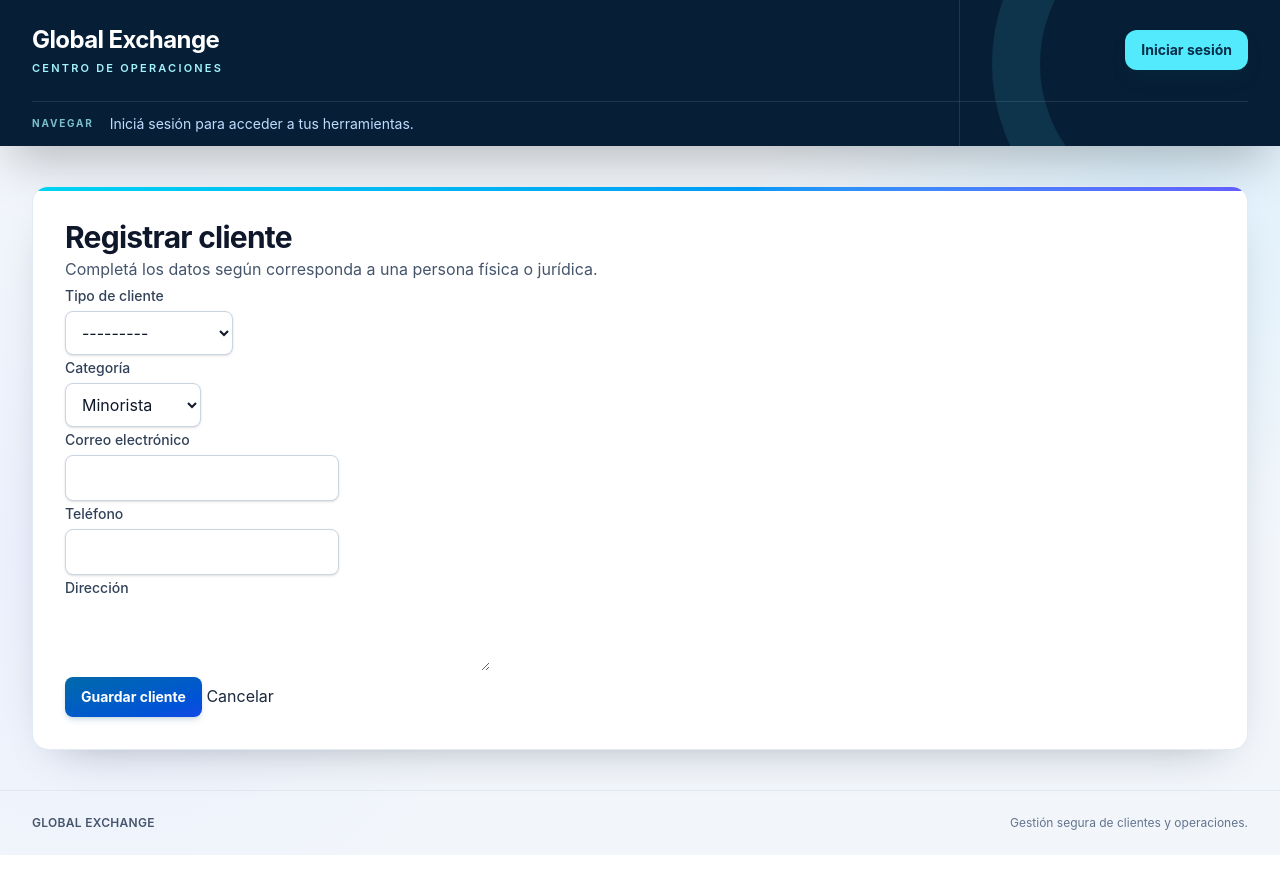
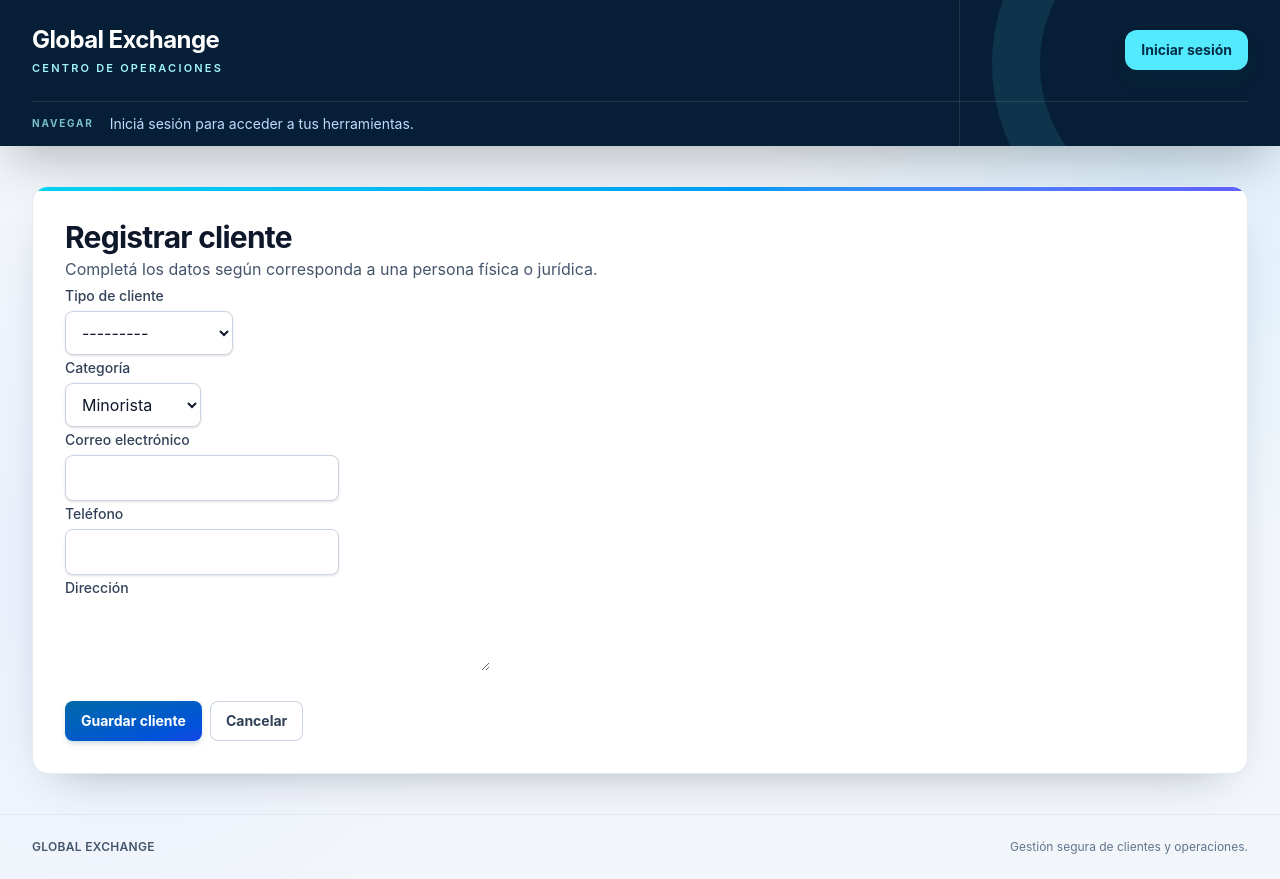
Before and after one commit to maquedan/Global-Exchange---IS2, a Django app: template templates/clientes/formulario.html in a window 1280 px wide. Before the commit the page ends 855 px from the top, so only its background shows below. Run offline with Django 5.2, Linux system fonts and the light colour scheme; the template is opened without the code that fills it: values that come from a table or form of the project are taken from there, others are empty.

Commit message:
fix(ui): boton-secundario y boton.salir quedaban tapados por el degradado de .boton

```diff
--- a/static/css/app.css
+++ b/static/css/app.css
@@ -906,6 +906,7 @@
     }
   }
   .boton.salir {
+    background-image: none;
     background-color: var(--color-rose-600);
     &:hover {
       @media (hover: hover) {
@@ -914,23 +915,30 @@
     }
   }
   .boton-secundario {
-    background-color: var(--color-slate-100);
-    color: var(--color-sky-900);
+    background-image: none;
+    background-color: var(--color-white);
+    color: var(--color-slate-700);
     --tw-shadow: 0 0 #0000;
     --tw-ring-shadow: var(--tw-ring-inset,) 0 0 0 calc(1px + var(--tw-ring-offset-width)) var(--tw-ring-color, currentcolor);
     box-shadow: var(--tw-inset-shadow), var(--tw-inset-ring-shadow), var(--tw-ring-offset-shadow), var(--tw-ring-shadow), var(--tw-shadow);
-    --tw-ring-color: var(--color-slate-200);
+    --tw-ring-color: var(--color-slate-300);
     --tw-ring-inset: inset;
     &:hover {
       @media (hover: hover) {
-        background-color: var(--color-sky-50);
+        background-color: var(--color-slate-50);
       }
     }
     &:hover {
       @media (hover: hover) {
-        color: var(--color-sky-950);
+        color: var(--color-slate-900);
       }
     }
+  }
+  .acciones {
+    display: flex;
+    flex-wrap: wrap;
+    align-items: center;
+    gap: calc(var(--spacing) * 2);
   }
   .etiqueta {
     margin-right: var(--spacing);
--- a/templates/clientes/formulario.html
+++ b/templates/clientes/formulario.html
@@ -78,8 +78,10 @@
       {{ formulario.direccion.errors }}
     </p>
 
-    <button class="boton" type="submit">Guardar cliente</button>
-    <a href="{% url 'clientes:lista' %}">Cancelar</a>
+    <div class="acciones mt-6">
+      <button class="boton" type="submit">Guardar cliente</button>
+      <a class="boton boton-secundario" href="{% url 'clientes:lista' %}">Cancelar</a>
+    </div>
   </form>
 </div>
 
--- a/templates/clientes/lista.html
+++ b/templates/clientes/lista.html
@@ -87,7 +87,7 @@
               <a class="boton" href="{% url 'clientes:editar' cliente.pk %}">Modificar</a>
               <form method="post" action="{% url 'clientes:eliminar' cliente.pk %}" onsubmit="return confirm('¿Seguro que deseas dar de baja lógicamente a este cliente?');" style="display:inline;">
                 {% csrf_token %}
-                <button type="submit" class="boton boton-secundario">Eliminar</button>
+                <button type="submit" class="boton salir">Eliminar</button>
               </form>
             </td>
           </tr>
```
Also changed, not shown: assets/css/tailwind.css, package-lock.json.
